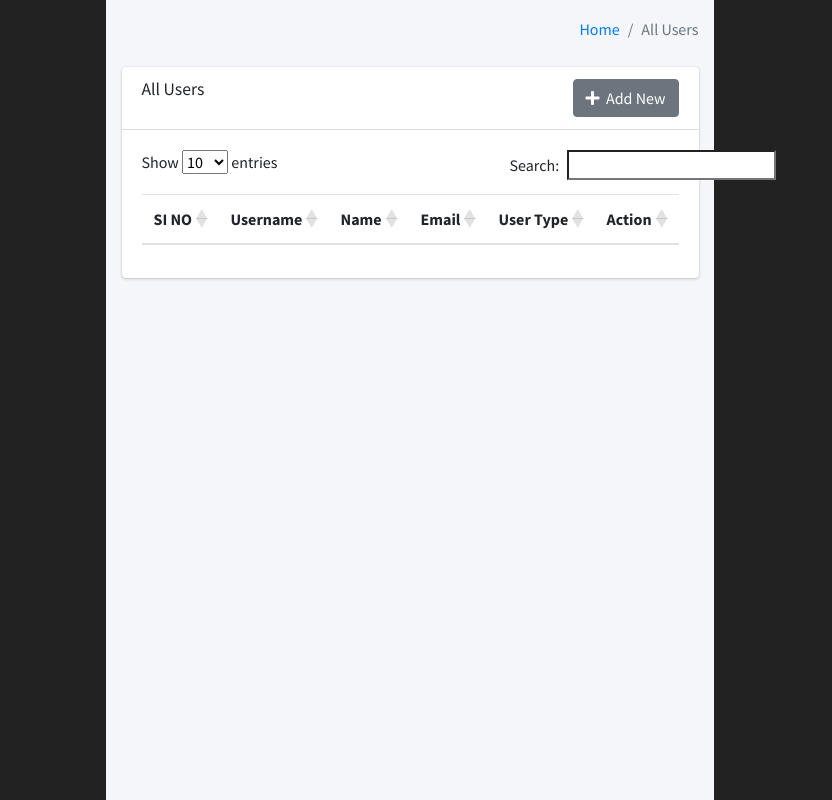
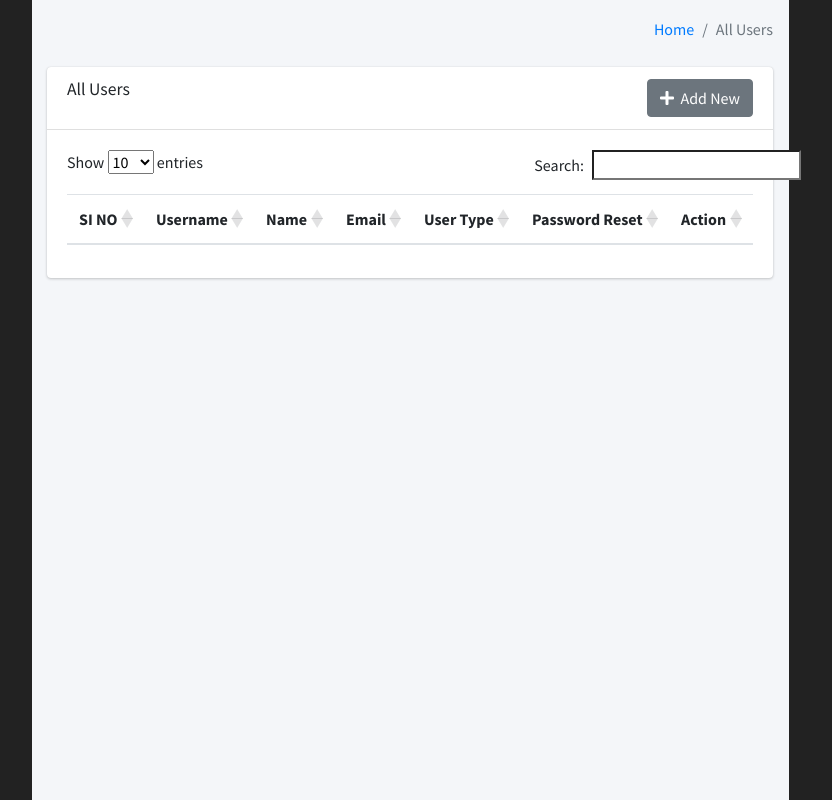
Before and after one commit to mickymaxell/csv_pdf, a PHP site: the page made by csv/views/admin/userlist.php in a window 1280 px wide. Shown: the whole page, without its empty margins (355-1187 px from the left). Run offline with PHP 8.4, Linux system fonts and the light colour scheme; the template is opened without the code that fills it: most values are stand-ins (such as "Sample title", 1, 10 or a date in 2020); lists and menus that the app fills with data are empty; some libraries are stand-ins or nearby versions.

Commit message:
added password reset

```diff
--- a/csv/views/admin/userlist.php
+++ b/csv/views/admin/userlist.php
@@ -36,6 +36,7 @@
                                         <th >Name</th>
                                         <th >Email</th>
                                         <th> User Type</th>
+                                        <th> Password Reset</th>
                                         <th >Action</th>
                                     </tr>
                                 </thead>
@@ -154,13 +155,67 @@
   </div>
 </div>
 
+
+<!-- Modal -->
+<div class="modal fade" id="reset_user_passwordModal" tabindex="-1" role="dialog" aria-labelledby="myModalLabel" aria-hidden="true">
+  <div class="modal-dialog modal-default">
+    <div class="modal-content">
+      <div class="modal-header">
+        <h4 class="modal-title" id="myModalLabel">Reset Password</h4>
+        <button type="button" class="close" data-dismiss="modal"><span aria-hidden="true">&times;</span><span class="sr-only">Close</span></button>
+      </div>
+      <div class="modal-body">
+        <form method="POST" id="reset_user_password_form">
+
+            <div class="form-group">
+                <input type="Password" class="form-control" name="user_password" id="user_password">
+                <input type="hidden" name="user_reset_id" id="user_reset_id">
+            </div>
+
+            <div class="form-group">
+                <input type="submit" class="btn btn-primary" id="reset_pswd_save_btn">
+            </div>
+
+        </form>
+      </div>
+    </div>
+  </div>
+</div>
+
 <script >
 
     $("#AddUser").on('shown.bs.modal', function(){
         $(this).find('#userfull_name').focus();
     });
 
+    $('#reset_user_password_form').submit(function(event){
 
+        event.preventDefault();
+
+        if($('#user_password').val()!=''){
+            $('#reset_pswd_save_btn').prop('disabled','disabled');
+            $.ajax({
+                    url: base_url+'admin/users/reset_user_password',
+                    type:'POST',
+                    data:$('#reset_user_password_form').serialize(),
+                    success:function(response){
+                        if(response!=''){
+                            response = JSON.parse(response);
+                            if(response.response == 'success'){
+                                $('#user_reset_id').val('');
+                                $('#reset_pswd_save_btn').prop('disabled',false);
+                                sessionStorage.setItem('success', 'success');
+                                window.location.reload();
+                            }else{
+                              window.location.reload();
+                              sessionStorage.setItem('success', 'error');
+                                $('#reset_pswd_save_btn').prop('disabled',false);
+                            }
+                        }
+                    }
+            });
+        }
+    });
 
     function getuserdetail(id){
 
@@ -250,6 +305,9 @@
         }
     }
 
+    function resetuserpassword(userid){
+        $('#user_reset_id').val(userid);
+    }
 
     jQuery(document).ready(function(){
 
@@ -281,6 +339,8 @@
     });
 
 });
+
+
 
     jQuery(document).ready(function(){
 
```
Also changed, not shown: csv/controllers/admin/userController.php (+27 -0 lines), 1 other file.
